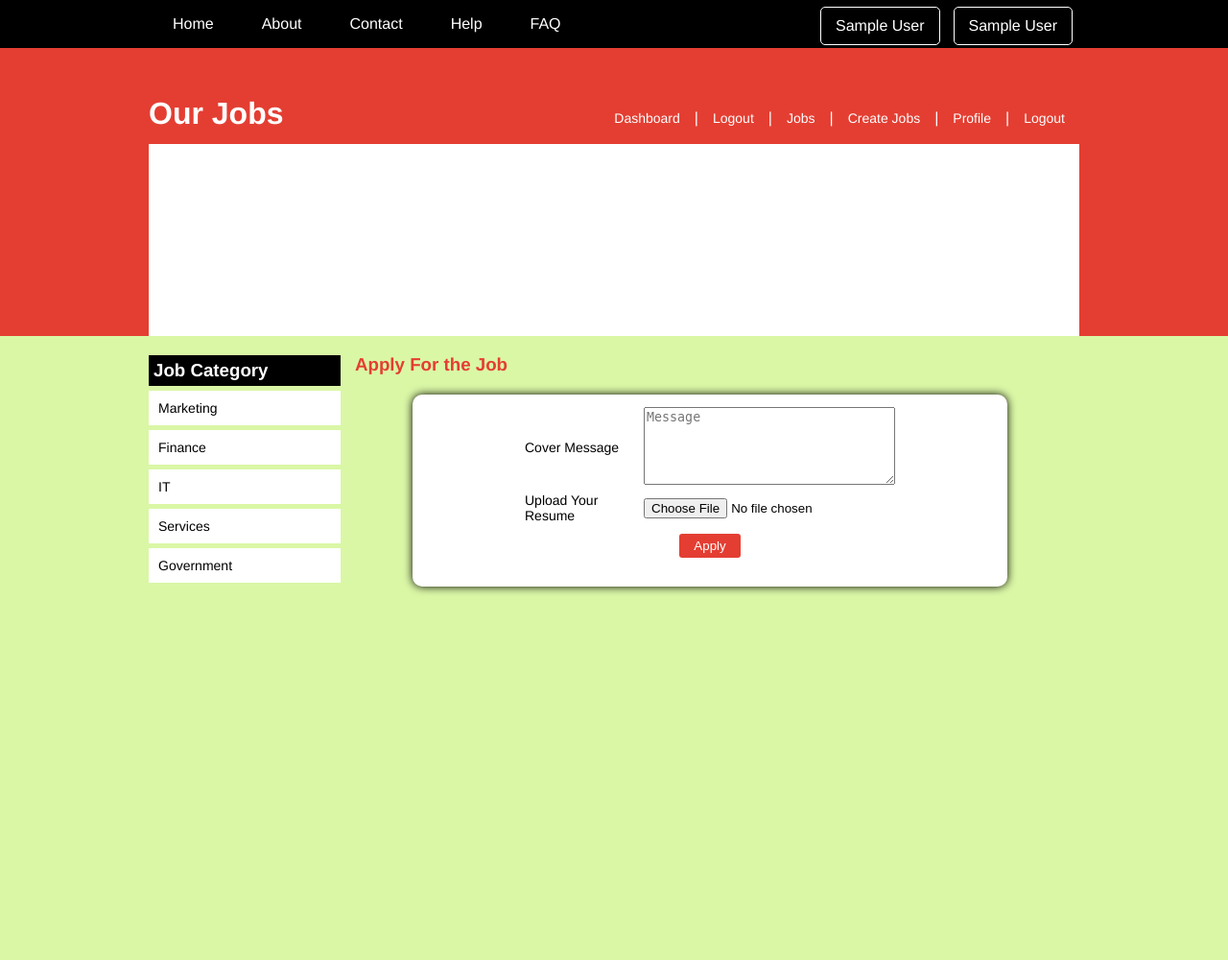
After one commit to jamesjoel/tss4_project, a PHP site: page /apply.php in a window 1280 px wide. The commit adds this page. Shown: the whole page at 96% size. Run offline with PHP 8.4, Linux system fonts and the light colour scheme; the visitor is signed in with stand-in values (Sample User, id 1).

Commit message:
apply and upload resume

```diff
--- /dev/null
+++ b/apply.php
@@ -0,0 +1,43 @@
+<?php
+include('db.php');
+if(!isset($_SESSION['is_employee_logged_in']))
+{
+	$_SESSION['msg']="You are not Logged in, for apply this job please Login First....!";
+	header("location:employee_login.php");
+
+}
+include('header.php');
+?>
+<div id="right-content">
+	<h3>Apply For the Job</h3>
+	<div id="login-box">
+		<form action="apply_save.php" method="post" enctype="multipart/form-data">
+
+		<table id="tab" align="center">
+			<tr>
+				<td>Cover Message</td>
+				<td><textarea name="msg" placeholder="Message" cols="30" rows="5"></textarea></td>
+			</tr>
+			<tr>
+				<td>Upload Your Resume</td>
+				<td><input type="file" name="resume" />
+			</td>
+			<tr>
+				<td colspan="2" align="center">
+					<input type="submit" value="Apply" class="btn">
+				</td>
+			</tr>
+		</table>
+			<p class="error">
+			<?php
+			if(isset($_SESSION['msg']))
+			{
+				echo $_SESSION['msg'];
+				unset($_SESSION['msg']);
+			}
+
+			?>
+		</p>
+	</div>
+		</form>
+</div>
--- a/css/style.css
+++ b/css/style.css
@@ -252,3 +252,25 @@
 	margin : 0px 10px;
 	/*background-color: blue;*/
 }
+#username{
+	float: right;
+	display: inline-block;
+	color: #FFF;
+	text-decoration: none;
+	margin: 7px;
+	border:1px solid #FFF;
+	padding: 10px 15px;
+	border-radius: 5px;
+}
+.right-job a{
+	display: inline-block;
+	text-decoration: none;
+	background-color: #000;
+	color: #FFF;
+	margin-top: 50px;
+	padding: 5px 10px;
+	border-radius: 3px;
+}
+.right-job a:hover{
+	background-color: #E43E32;
+}
--- a/employee_auth.php
+++ b/employee_auth.php
@@ -5,11 +5,11 @@
 $u=$_POST['username'];
 $p=$_POST['pass'];
 $que="SELECT * FROM employee WHERE username='$u'";
-$result=mysql_query($que);
+$result=mysqli_query($con, $que);
 
-if(mysql_num_rows($result)==1)
+if(mysqli_num_rows($result)==1)
 {
-	$data = mysql_fetch_assoc($result);
+	$data = mysqli_fetch_assoc($result);
 
 	if($data['password']==$p)
 	{
--- a/employee_save.php
+++ b/employee_save.php
@@ -11,6 +11,6 @@
 
 $que="INSERT INTO employee (full_name, username, password, address, city, contact) VALUES ('$a', '$b', '$c', '$d', '$e', '$f')";
 
-mysql_query($que);
+mysqli_query($con, $que);
 header("location:employee_login.php");
 ?>
--- a/header.php
+++ b/header.php
@@ -17,6 +17,20 @@
 			<li><a href="help.php" <?php if(strstr($url, "help.php")) echo "class='active'"; ?>>Help</a></li>
 			<li><a href="faq.php" <?php if(strstr($url, "faq.php")) echo "class='active'"; ?>>FAQ</a></li>
 		</ul>
+			<?php
+			if(isset($_SESSION['cname']))
+			{
+				echo '<a href="#" id="username">';
+				echo $_SESSION['cname'];
+				echo '</a>';
+			}
+			if(isset($_SESSION['name']))
+			{
+				echo '<a href="#" id="username">';
+				echo $_SESSION['name'];
+				echo '</a>';
+			}
+			?>
 	</div>
 </div>
 <div id="slider">
@@ -28,7 +42,7 @@
 					<?php
 					if(isset($_SESSION['is_employee_logged_in']))
 					{ ?>
-						<li><a href="employee_dash.php"><b><?php echo $_SESSION['name']; ?>'s</b> Dashboard</a>|</li>
+						<li><a href="employee_dash.php">Dashboard</a>|</li>
 						<li><a href="logout.php">Logout</a>|</li>
 
 					<?php
@@ -43,7 +57,7 @@
 					if(isset($_SESSION['is_company_logged_in']))
 					{
 					?>
-					<li><a href="company_dash.php"><?php echo $_SESSION['cname'];?></a>|</li>
+					<!-- <li><a href="company_dash.php"><?php echo $_SESSION['cname'];?></a>|</li> -->
 					<li><a href="jobs.php">Jobs</a>|</li>
 					<li><a href="create_job.php">Create Jobs</a>|</li>
 					<li><a href="company_profile.php">Profile</a>|</li>
```
Also changed, not shown: apply_save.php (added, +27 -0 lines), company_update.php (+7 -6 lines), create_job.php (+6 -2 lines), employee_dash.php (+7 -0 lines), index.php (+6 -4 lines), 1 other file.
